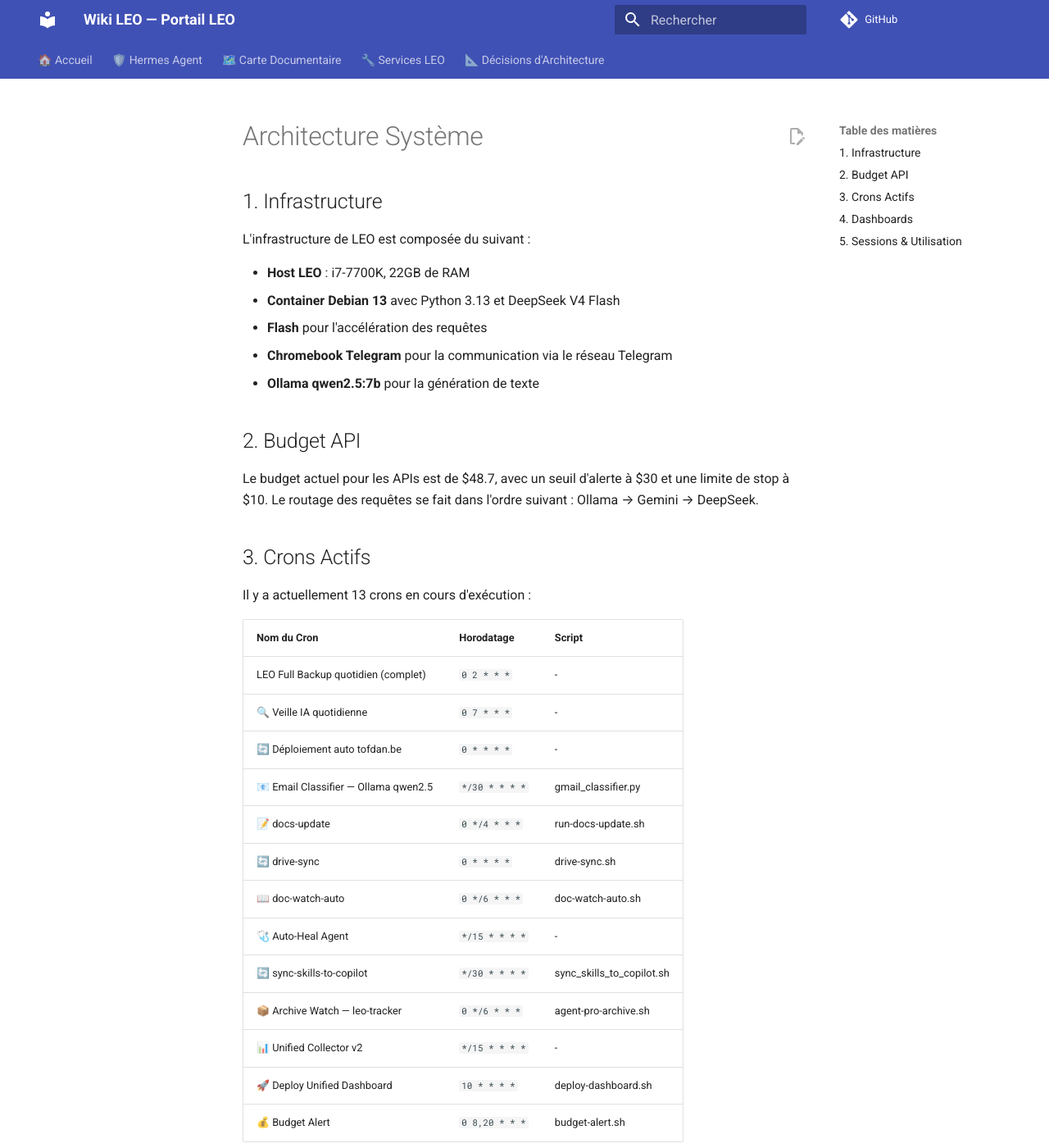
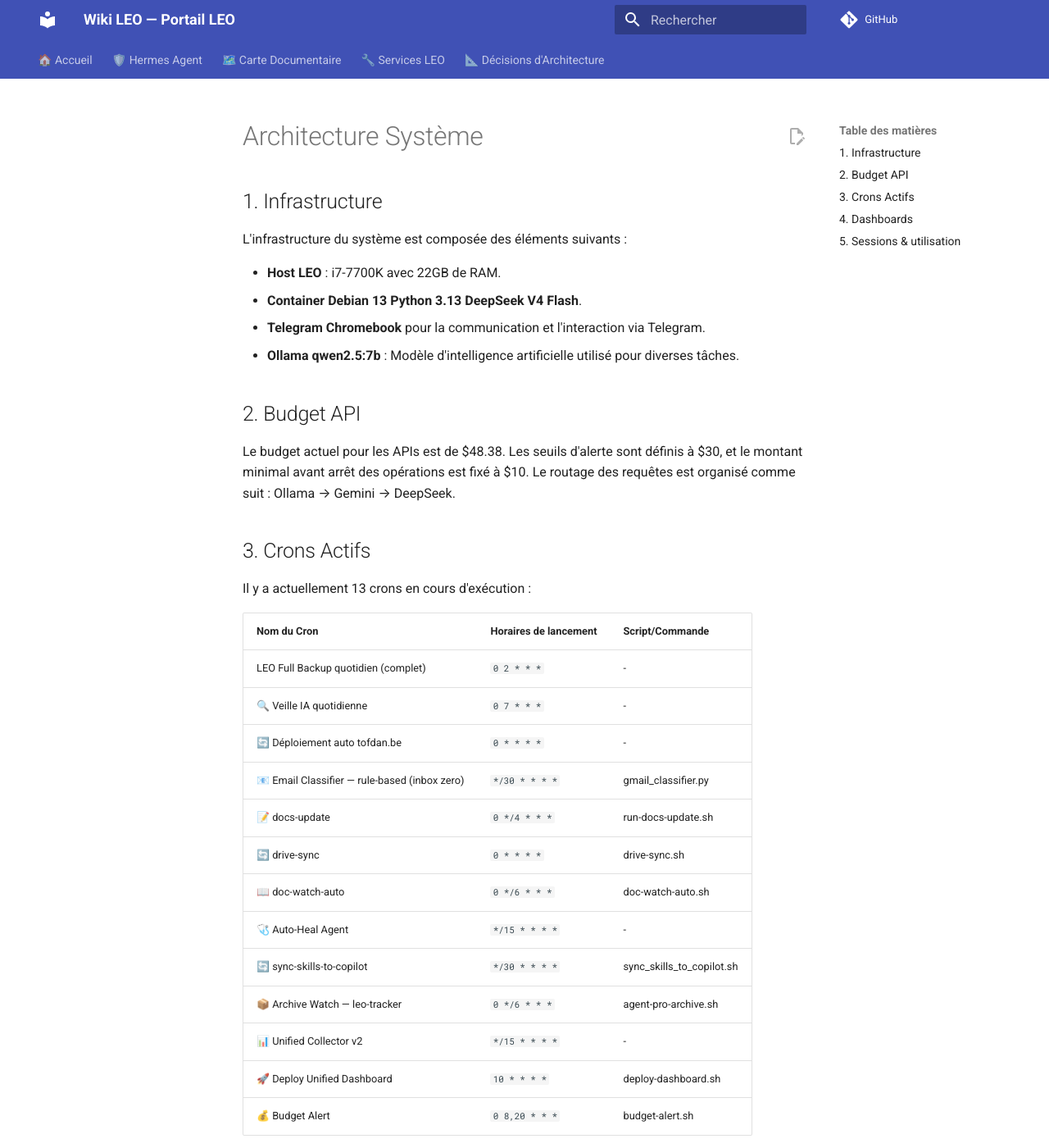
Before and after one commit to christophedanhier-hash/hermes-wiki, an MkDocs documentation site: the page built from docs/hermes/architecture.md, in a window 1280 px wide and 1400 px high. Shown: the whole window at 82% size. Built offline with MkDocs 1.6.1 and Material for MkDocs 9.7.7, drawn with Linux system fonts in a browser that asks for light colours; comment, search, counter and statistics services are not loaded; some of the changed text lies outside the part shown.

```diff
--- a/docs/hermes/architecture.md
+++ b/docs/hermes/architecture.md
@@ -1,26 +1,25 @@
 # Architecture Système
 
 ## 1. Infrastructure
-L'infrastructure de LEO est composée du suivant :
+L'infrastructure du système est composée des éléments suivants :
 
-- **Host LEO** : i7-7700K, 22GB de RAM
-- **Container Debian 13** avec Python 3.13 et DeepSeek V4 Flash
-- **Flash** pour l'accélération des requêtes
-- **Chromebook Telegram** pour la communication via le réseau Telegram
-- **Ollama qwen2.5:7b** pour la génération de texte
+- **Host LEO** : i7-7700K avec 22GB de RAM.
+- **Container Debian 13 Python 3.13 DeepSeek V4 Flash**.
+- **Telegram Chromebook** pour la communication et l'interaction via Telegram.
+- **Ollama qwen2.5:7b** : Modèle d'intelligence artificielle utilisé pour diverses tâches.
 
 ## 2. Budget API
-Le budget actuel pour les APIs est de $48.7, avec un seuil d'alerte à $30 et une limite de stop à $10. Le routage des requêtes se fait dans l'ordre suivant : Ollama → Gemini → DeepSeek.
+Le budget actuel pour les APIs est de $48.38. Les seuils d'alerte sont définis à $30, et le montant minimal avant arrêt des opérations est fixé à $10. Le routage des requêtes est organisé comme suit : Ollama → Gemini → DeepSeek.
 
 ## 3. Crons Actifs
 Il y a actuellement 13 crons en cours d'exécution :
 
-| **Nom du Cron** | **Horodatage** | **Script** |
-|-----------------|---------------|------------|
+| **Nom du Cron** | **Horaires de lancement** | **Script/Commande** |
+| --- | --- | --- |
 | LEO Full Backup quotidien (complet) | `0 2 * * *` | - |
 | 🔍 Veille IA quotidienne | `0 7 * * *` | - |
 | 🔄 Déploiement auto tofdan.be | `0 * * * *` | - |
-| 📧 Email Classifier — Ollama qwen2.5 | `*/30 * * * *` | gmail_classifier.py |
+| 📧 Email Classifier — rule-based (inbox zero) | `*/30 * * * *` | gmail_classifier.py |
 | 📝 docs-update | `0 */4 * * *` | run-docs-update.sh |
 | 🔄 drive-sync | `0 * * * *` | drive-sync.sh |
 | 📖 doc-watch-auto | `0 */6 * * *` | doc-watch-auto.sh |
@@ -32,14 +31,22 @@ Il y a actuellement 13 crons en cours d'exécution :
 | 💰 Budget Alert | `0 8,20 * * *` | budget-alert.sh |
 
 ## 4. Dashboards
-Les dashboards suivants sont disponibles :
+Les dashboards actuellement disponibles sont :
 
-- **crons**
-- **github**
-- **machines**
-- **wiki**
+- crons : Affiche l'état des tâches planifiées.
+- github : Moniteur des activités sur GitHub.
+- machines : Surveillance de l'état des machines et du système.
+- wiki : Page documentaire pour la documentation interne.
 
-## 5. Sessions & Utilisation
-Le nombre total de sessions est de 997, avec un total de 17363 messages échangés. Il y a également 11 sessions Telegram et la taille totale de la base de données est de 125.6 MB.
+## 5. Sessions & utilisation
+Les statistiques d'utilisation sont les suivantes :
 
-Cette configuration optimise l'efficacité du système tout en assurant une utilisation efficace des ressources et un suivi précis des opérations.
+- **Total sessions** : 1033
+- **Total messages** : 17585
+- **Telegram** : 11 sessions
+
+La taille de la base de données est de 127.4 MB.
+
+---
+
+Ce résumé fournit une vue d'ensemble détaillée de l'architecture système, des ressources utilisées et des tâches planifiées pour assurer le bon fonctionnement du système.
```
Also changed, not shown: docs/hermes/changelog.md (+3 -3 lines).
